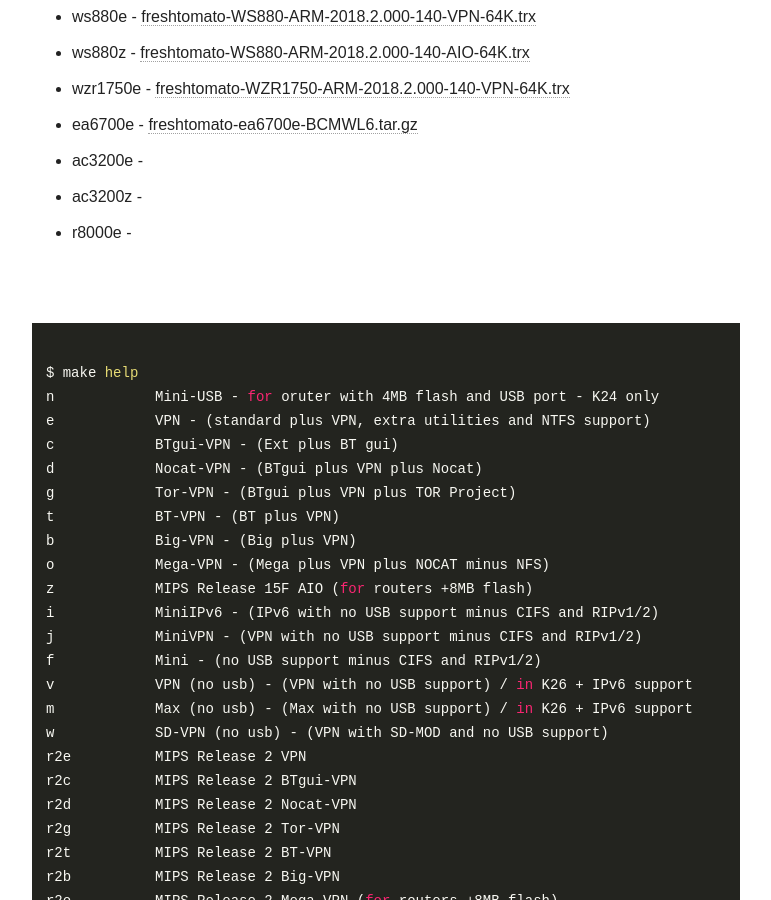
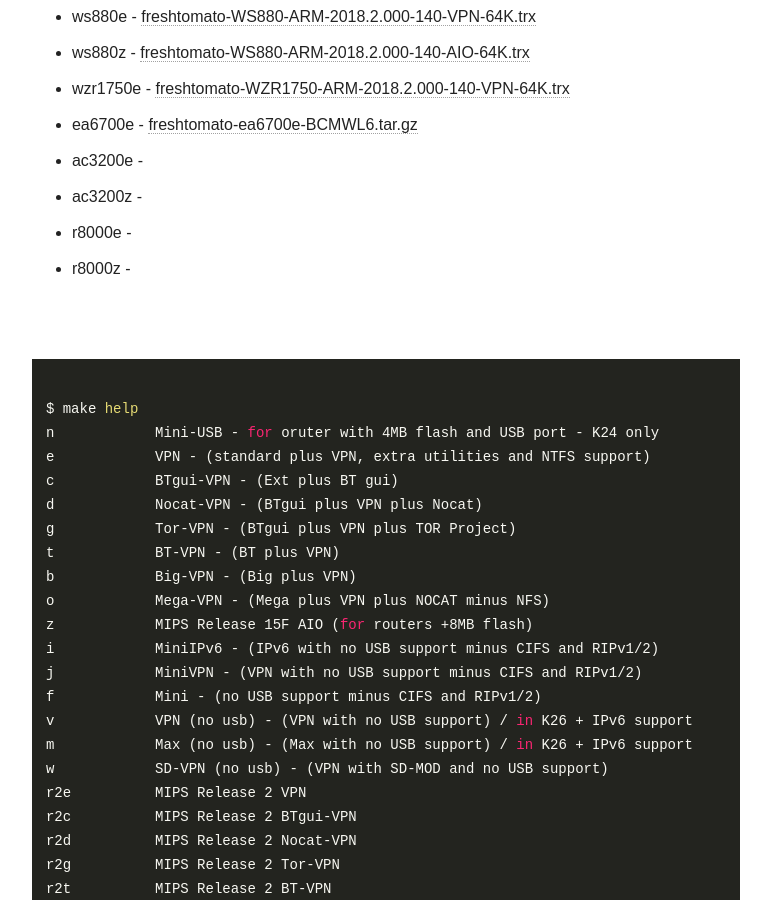
Before and after one commit to oglopss/freshTomato-ARM-ci-jekyll, a Jekyll site: the page built from index.html, in a window 1280 px wide and 900 px high, scrolled down 1027 px. Shown: the whole window, without its empty margins (254-1025 px from the left). Built offline with Jekyll 4.4.1, drawn with Linux system fonts in a browser that asks for light colours; nearby versions of some CDN libraries.

Commit message:
Travis build 53 r8000z pushed to gh-pages

```diff
--- a/_data/ss.yml
+++ b/_data/ss.yml
@@ -18,3 +18,4 @@
   - 0023 ac3200z
   - 0024 r8000e
   - 0020 ea6700e freshtomato-ea6700e-BCMWL6.tar.gz
+  - 0025 r8000z
```
Also changed, not shown: 1 other file.
